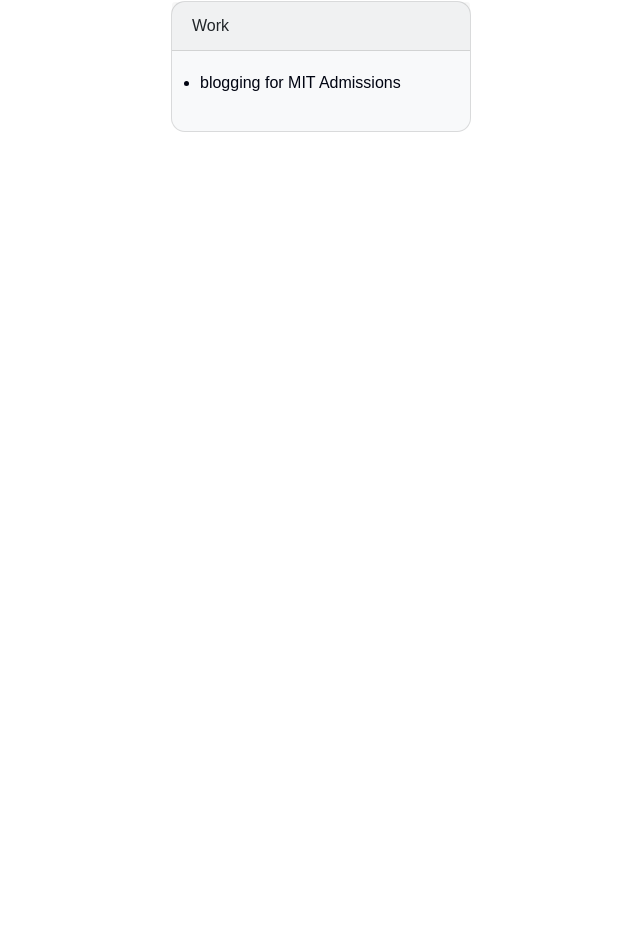
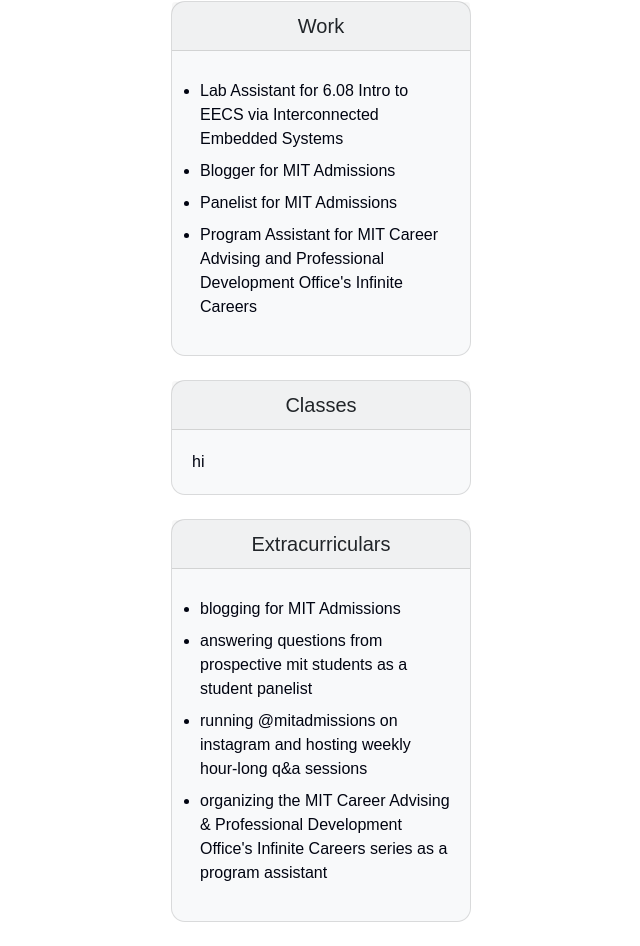
Before and after one commit to camimgh/jcamim, a React (Create React App) app: page /timeline in a window 1280 px wide. Shown: the part 319-1265 px from the top of the page, without its empty margins (319-959 px from the left). Before the commit the page ends 800 px from the top, so only its background shows below. Built offline with nearby package versions, Linux system fonts and the light colour scheme.

Commit message:
edited more cards. trying to figure out formatting.

```diff
--- a/src/pages/Timeline.css
+++ b/src/pages/Timeline.css
@@ -13,6 +13,10 @@
 
 #timeline .card ul {
     padding-left: 0.5rem;
+}
+
+#timeline .card li {
+    padding-top: 0.5rem;
 }
 
 #intro-text > h1 {
--- a/src/pages/Timeline.js
+++ b/src/pages/Timeline.js
@@ -1,7 +1,8 @@
 import React, { Component } from "react";
 import "./Timeline.css"
 import Card from 'react-bootstrap/Card';
-import CardDeck from 'react-bootstrap/CardDeck'
+import CardDeck from 'react-bootstrap/CardDeck';
+import Button from 'react-bootstrap/Button';
 
 class Timeline extends Component {
     render() {
@@ -18,13 +19,40 @@
                     I also just love being very present on the Internet and being a helping hand where I can.</p>
                 </div>
                 <div id="timeline-cards">
-                <h1>Currently</h1>
+                <h1>Spring 2021</h1>
                 <Card bg="light">
-                    <Card.Header>Work</Card.Header>
+                    <Card.Header className='text-center' as="h5">Work</Card.Header>
+                    <Card.Body>
+                        <Card.Text>
+                            <ul>
+                                <li>Lab Assistant for 6.08 Intro to EECS via Interconnected Embedded Systems</li>
+                                <li>Blogger for MIT Admissions</li>
+                                <li>Panelist for MIT Admissions</li>
+                                <li>Program Assistant for MIT Career Advising and Professional Development Office's Infinite Careers</li>
+                            </ul>
+                        </Card.Text>
+                    </Card.Body>
+                </Card>
+
+                <Card bg="light">
+                    <Card.Header className='text-center' as="h5">Classes</Card.Header>
+                    <Card.Body>
+                        <Card.Text>
+                            hi
+                        </Card.Text>
+                    </Card.Body>
+                </Card>
+
+                <Card bg="light">
+                    <Card.Header className='text-center' as="h5">Extracurriculars</Card.Header>
                     <Card.Body>
                         <Card.Text>
                             <ul>
                                 <li>blogging for MIT Admissions</li>
+                                <li>answering questions from prospective mit students as a student panelist</li>
+                                <li>running @mitadmissions on instagram and hosting weekly hour-long q&a sessions</li>
+                                <li>organizing the MIT Career Advising & Professional Development Office's Infinite Careers series
+                                as a program assistant</li>
                             </ul>
                         </Card.Text>
                     </Card.Body>
```
Also changed, not shown: 1 other file (tests, documents, lock files or other folders).
